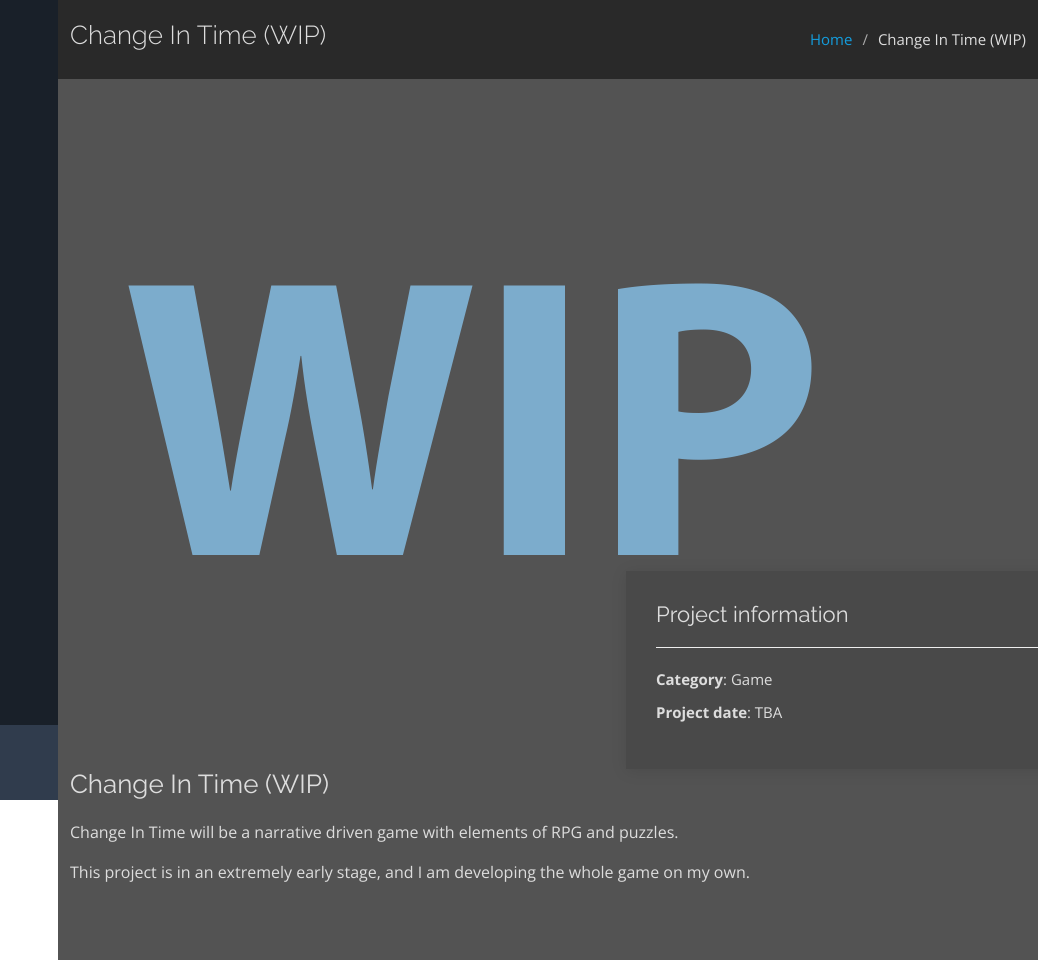
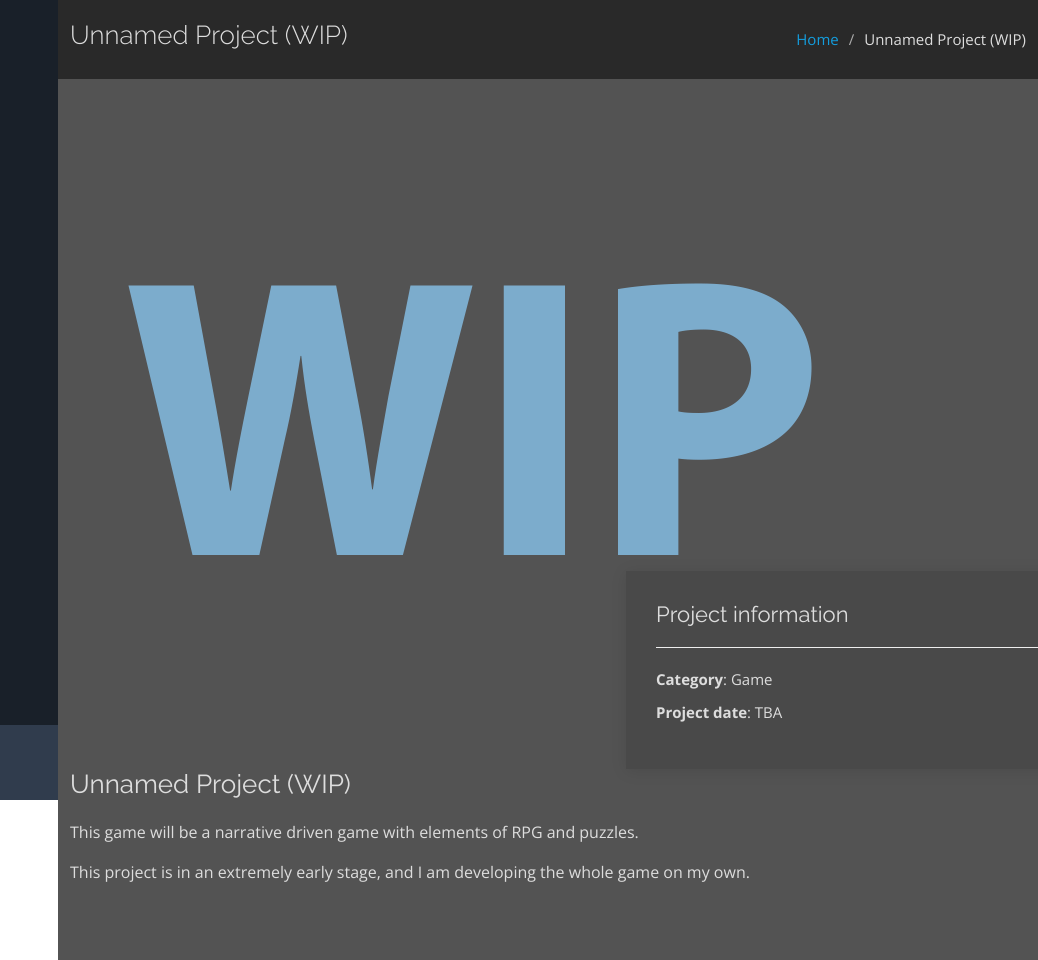
Before and after one commit to DiegoK98/Portfolio, a plain HTML site: page portfolio-unnamed.html in a window 1280 px wide. Shown: the full height of the page, 242-1280 px from the left. Drawn offline with nearby package versions, Linux system fonts and the light colour scheme.

Commit message:
Renamed unnamed project

```diff
--- a/portfolio-changeInTime.html
+++ b/portfolio-unnamed.html
@@ -5,7 +5,7 @@
   <meta charset="utf-8">
   <meta content="width=device-width, initial-scale=1.0" name="viewport">
 
-  <title>Diego Sagredo - Change In Time (WIP)</title>
+  <title>Diego Sagredo - Unnamed Project (WIP)</title>
   <meta content="" name="description">
   <meta content="" name="keywords">
 
@@ -75,10 +75,10 @@
       <div class="container">
 
         <div class="d-flex justify-content-between align-items-center">
-          <h2>Change In Time (WIP)</h2>
+          <h2>Unnamed Project (WIP)</h2>
           <ol>
             <li><a href="index.html">Home</a></li>
-            <li>Change In Time (WIP)</li>
+            <li>Unnamed Project (WIP)</li>
           </ol>
         </div>
 
@@ -110,9 +110,9 @@
         </div>
 
         <div class="portfolio-description">
-          <h2>Change In Time (WIP)</h2>
+          <h2>Unnamed Project (WIP)</h2>
           <p>
-            Change In Time will be a narrative driven game with elements of RPG and puzzles.
+            This game will be a narrative driven game with elements of RPG and puzzles.
           </p>
           <p>
             This project is in an extremely early stage, and I am developing the whole game on my own.
```
Also changed, not shown: index.html (+1 -1 lines).
